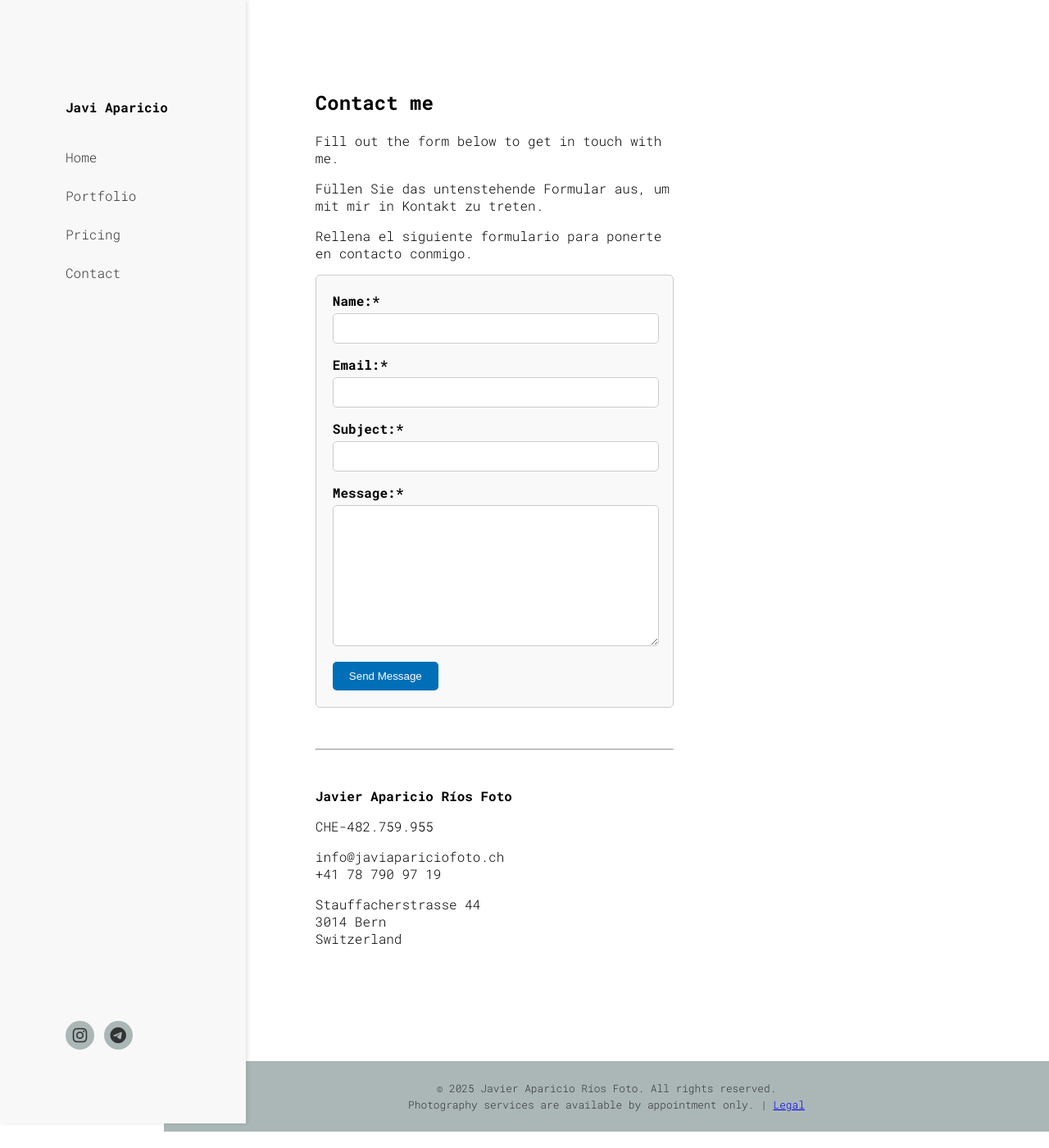
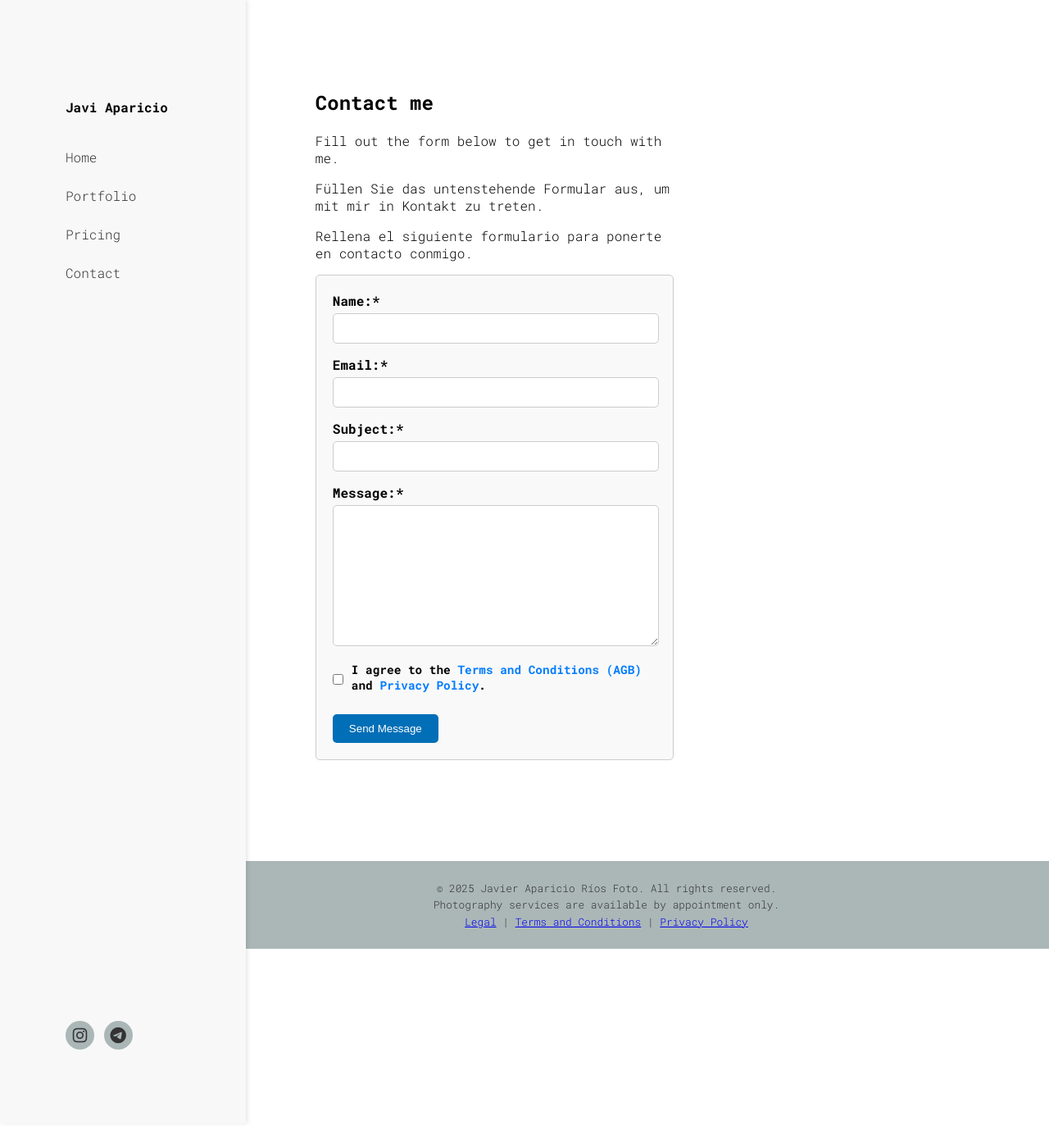
Before and after one commit to javiaparicio/javiaparicio.github.io, a Jekyll site: the page built from contact.md, in a window 1280 px wide and 1400 px high, scrolled down 31 px. Shown: the whole window at 82% size. Built offline with Jekyll 4.4.1, drawn with Linux system fonts in a browser that asks for light colours.

Commit message:
split agb

```diff
--- a/_includes/footer.html
+++ b/_includes/footer.html
@@ -6,8 +6,11 @@
     <div class="footer-bottom">
         <p>
             &copy; {{ site.time | date: '%Y' }} Javier Aparicio Ríos Foto. All
-            rights reserved.<br />Photography services are available by
-            appointment only. | <a href="/legal/">Legal</a>
+            rights reserved.<br />
+            Photography services are available by appointment only.<br />
+            <a href="/legal/">Legal</a> |
+            <a href="/terms-and-conditions/">Terms and Conditions</a> |
+            <a href="/privacy-policy/">Privacy Policy</a>
         </p>
     </div>
 </div>
--- a/_sass/_contact.scss
+++ b/_sass/_contact.scss
@@ -43,3 +43,24 @@ button[type="submit"]:hover {
     background-color: #ffeb00;
     color: black;
 }
+
+.agb-checkbox {
+    display: flex;
+    align-items: center;
+    gap: 10px; /* Adds space between checkbox and label */
+    font-size: 0.9rem;
+}
+
+.agb-checkbox input[type="checkbox"] {
+    width: auto;
+    margin: 0;
+}
+
+.agb-checkbox a {
+    color: #007bff;
+    text-decoration: none;
+}
+
+.agb-checkbox a:hover {
+    text-decoration: underline;
+}
--- a/contact.md
+++ b/contact.md
@@ -25,20 +25,19 @@ description: Portrait photographer located in Bern, Switzerland
   <label for="message">Message:*</label>
   <textarea id="message" name="message" rows="10" required></textarea>
 
+   <!-- AGB Checkbox Section -->
+    <div class="agb-checkbox">
+      <input type="checkbox" id="agb" name="agb" value="accepted" required>
+      <label for="agb">
+        I agree to the
+        <a href="/terms-and-conditions/" target="_blank">Terms and Conditions (AGB)</a> and
+        <a href="/privacy-policy/" target="_blank">Privacy Policy</a>.
+      </label>
+    </div>
+    <br />
+
   <input type="hidden" name="_subject" value="{{ site.data.settings.contact_settings.email_subject }}" />
   <input type="text" name="_gotcha" style="display: none;" class="contact-form__gotcha" val="">
 
   <button type="submit">{{ site.data.settings.contact_settings.send_button_text }}</button>
 </form>
-<br>
-<br>
-<hr>
-<br>
-<p><strong>Javier Aparicio Ríos Foto</strong></p>
-<p>CHE-482.759.955</p>
-<p>info@javiapariciofoto.ch<br>
-+41 78 790 97 19</p>
-<p>Stauffacherstrasse 44
-<br>3014 Bern
-<br>Switzerland</p>
-</div>
```
Also changed, not shown: legal.md (+9 -59 lines), privacy-policy.md (added, +58 -0 lines), terms-and-conditions.md (added, +41 -0 lines).
